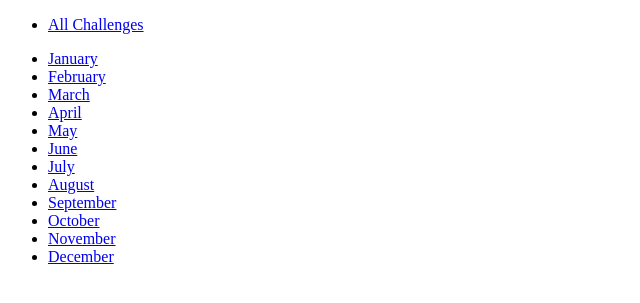
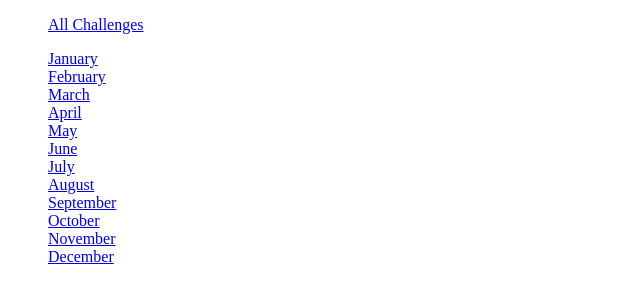
Before and after one commit to MinatoNami/django-the-practical-guide, a Django app: page /challenges/ in a window 1280 px wide. Shown: the top 303 px of the page, without its empty margins (0-640 px from the left). Run offline with Django 4.2, Linux system fonts and the light colour scheme.

Commit message:
Add css static files

```diff
--- /dev/null
+++ b/monthly_challenges/challenges/static/challenges/challenges.css
@@ -0,0 +1,3 @@
+ul{
+    list-style: none;
+}
--- a/monthly_challenges/challenges/templates/challenges/index.html
+++ b/monthly_challenges/challenges/templates/challenges/index.html
@@ -1,4 +1,9 @@
 {% extends "base.html" %}
+{% load static %}
+
+{% block css_files %}
+  <link rel="stylesheet" href="{% static "challenges/challenges.css"%}">
+{% endblock %}
 
 {% block page_title %}All Challenges{% endblock %}
 
--- a/monthly_challenges/templates/base.html
+++ b/monthly_challenges/templates/base.html
@@ -4,6 +4,7 @@
     <meta charset="UTF-8" />
     <meta name="viewport" content="width=device-width, initial-scale=1.0" />
     <title>{% block page_title %}My Challenges{% endblock %}</title>
+    {% block css_files %}{% endblock %}
   </head>
   <body>
     {% block content %}{% endblock %}
```
